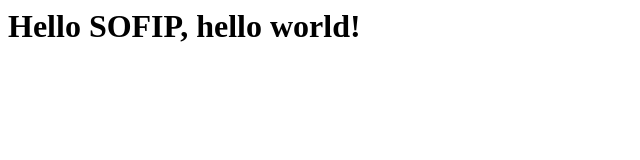
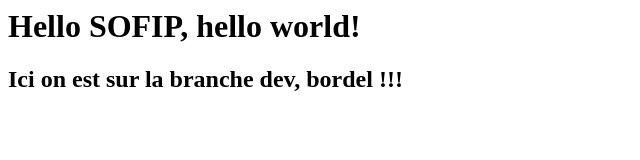
Before and after one commit to MrScrupulus/html-css-js, a plain HTML site: page index.html in a window 1280 px wide. Shown: the whole page, without its empty margins (0-640 px from the left). Drawn offline with Linux system fonts and the light colour scheme.

Commit message:
push depuis dev, bordel

```diff
--- a/index.html
+++ b/index.html
@@ -1 +1,3 @@
 <h1>Hello SOFIP, hello world!</h1>
+
+<h2>Ici on est sur la branche dev, bordel !!!</h2>
```
